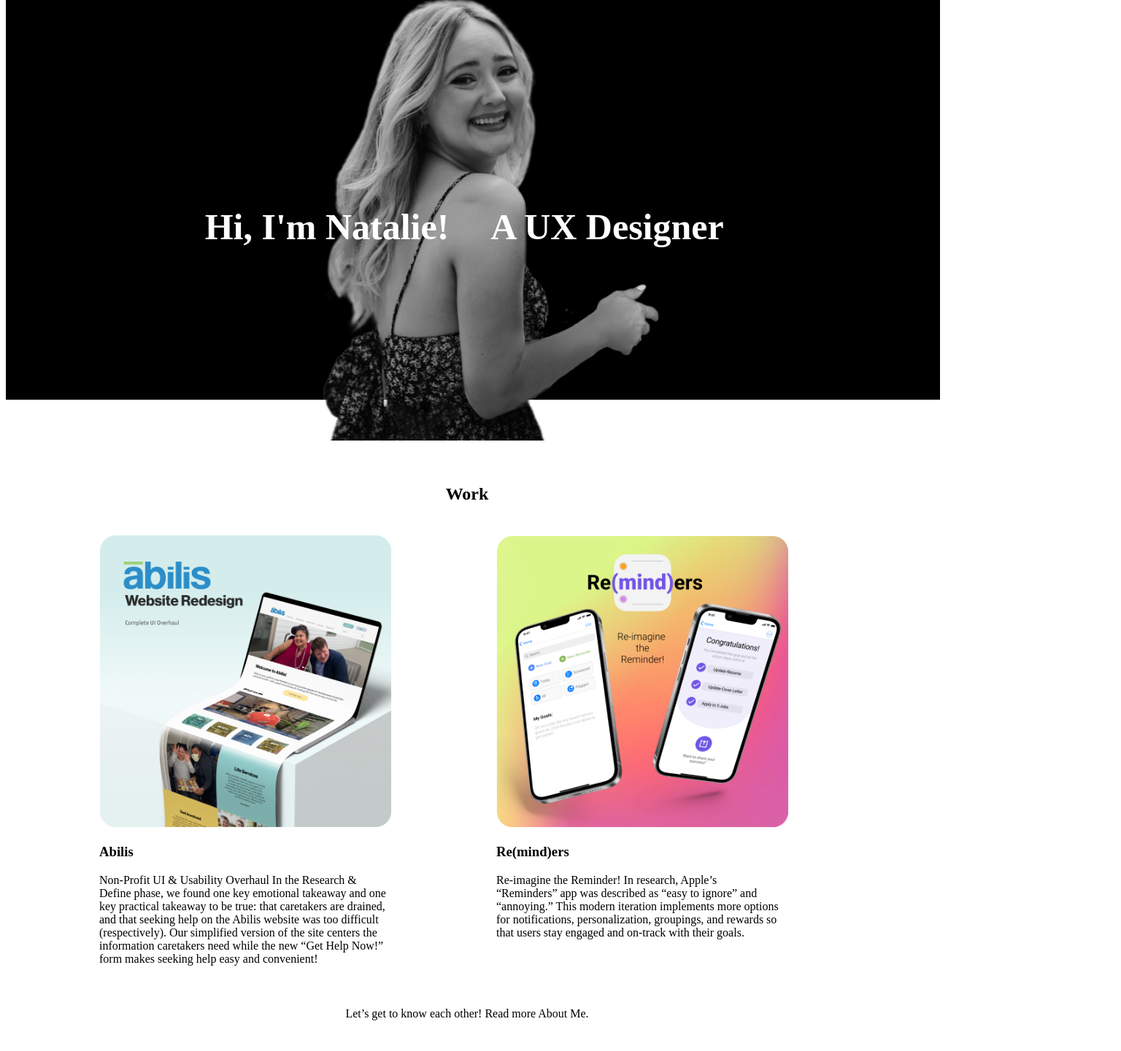
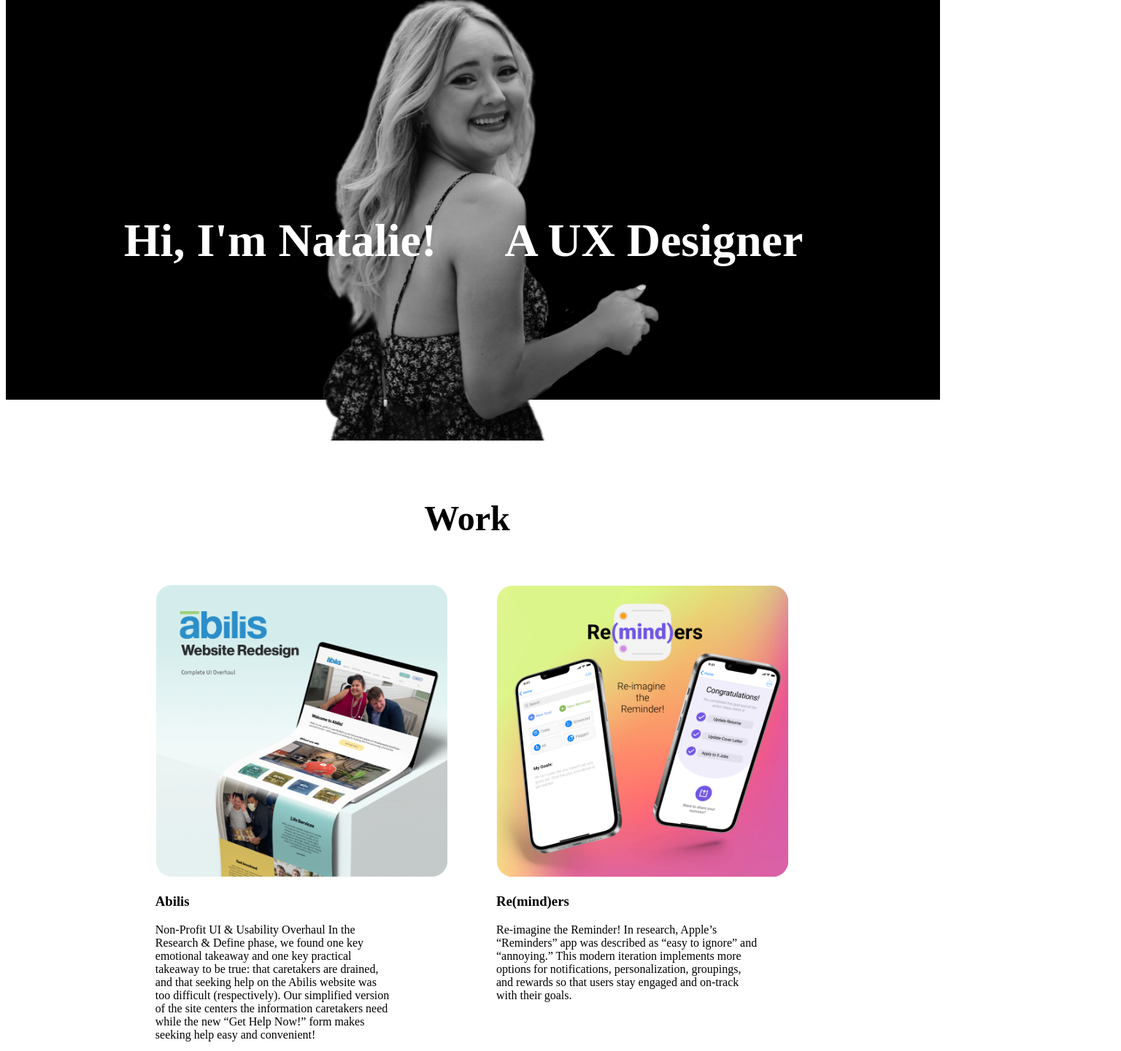
Before and after one commit to natalieaaronsson/UX_UI_HW_19, a plain HTML site: page index.html in a window 1280 px wide. Shown: the part 160-1601 px from the top of the page at 73% size, 1536 px wide, since content can reach past the window. Drawn offline with nearby package versions, Linux system fonts and the light colour scheme.

Commit message:
after iteration!

```diff
--- a/CSS/style.css
+++ b/CSS/style.css
@@ -21,12 +21,13 @@ p{
     padding: 2%;
 }
 h1{
-    font-size: 50px;
+    font-size: 64px;
 }
 h2{
     text-align: center;
     padding-top: 5vh;
     padding-bottom: 3vh;
+    font-size: 48px;
 }
 h5{
     text-align: center;
@@ -34,11 +35,11 @@ h5{
 /** Nav */
 #intro{
     position: relative;
-    right: 15%;
+    right: 20%;
 }
 #ux{
     position: relative;
-    left: 15%
+    left: 20%
 }
 .inline-block {
     display: inline;
@@ -140,16 +141,16 @@ nav {
 }
 #aWords{
     margin-right: 8vw;
-    margin-left: 5vw;
+    margin-left: 11vw;
 }
 #rWords{
-    margin-right: 11vw;
+    margin-right: 13vw;
     margin-left: 3vw;
 }
 #abilisImg{
     height: 50vh;
     width: auto;
-    padding-left: 5vw;
+    padding-left: 11vw;
 }
 #remindersImg{
     height: 50vh;
@@ -219,7 +220,8 @@ nav {
     align-items: center;
 }
 .bottom p{
-    padding-top: 20px;
+    padding-top: 2vh;
+    padding-bottom: 2vh;
     text-align: center;
 }
 button{
@@ -245,6 +247,7 @@ footer {
   background-color: #FBFBFB;
   color: black;
   text-align: center;
+  margin-top: 5vh;
 }
 
 /** Media Query*/
```
